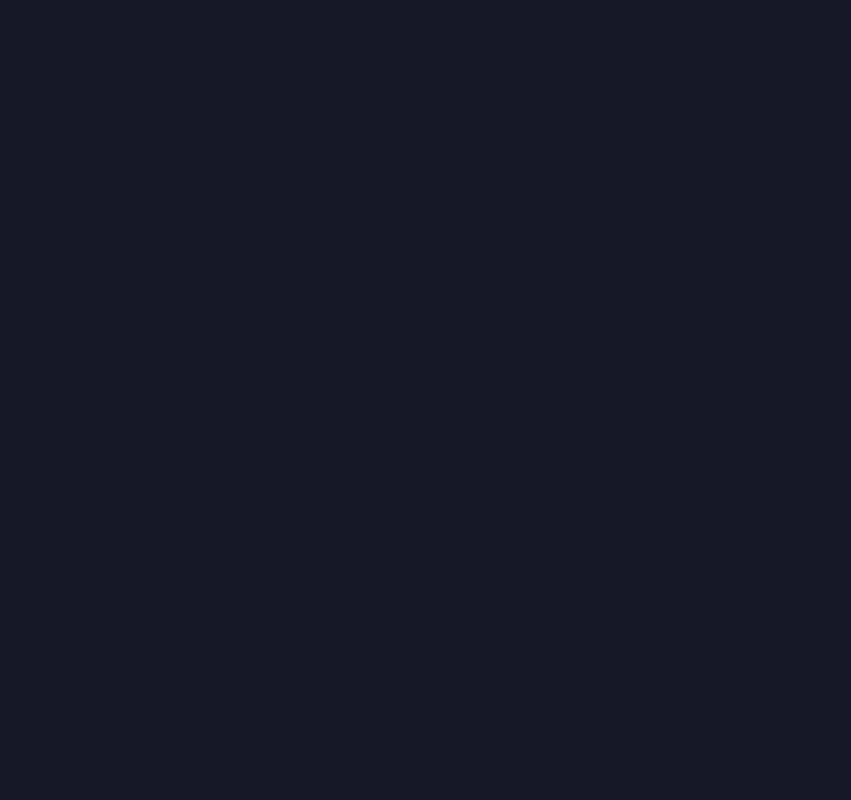
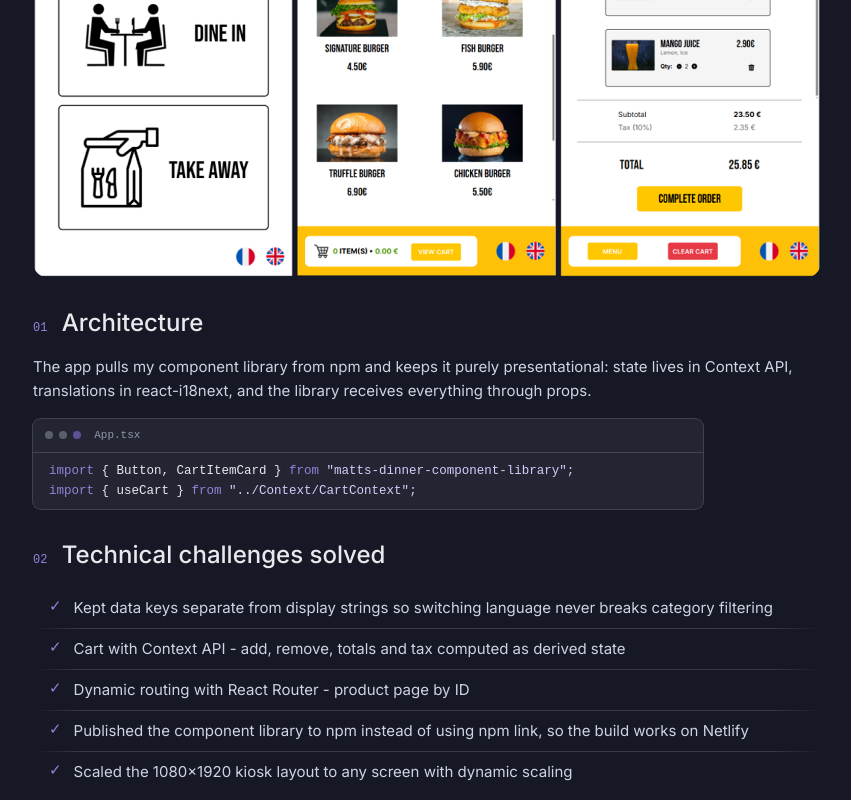
Before and after one commit to Kamat99302/portfolio-react, a React (Vite) app: page / in a window 1280 px wide. Shown: the part 517-1317 px from the top of the page, without its empty margins (213-1064 px from the left). Before the commit the page ends 800 px from the top, so only its background shows below. Built offline with nearby package versions, Linux system fonts and the light colour scheme.

Commit message:
continue build Matt's Diner case study page.  Architecture chapter
- full-width project screenshot

- SectionHeading: optional path and size variant for chapter headings

```diff
--- a/src/App.tsx
+++ b/src/App.tsx
@@ -1,5 +1,5 @@
 import MattsDiner from "./pages/MattsDiner"
-
+import Home from "./pages/Home"
 function App() {
   return (
     <>
--- a/src/components/SectionHeading.tsx
+++ b/src/components/SectionHeading.tsx
@@ -5,17 +5,22 @@ import { colors } from "../theme/theme"
 type SectionHeadingProps = {
     number: string
     title: string
-    path: string
+    path?: string
     description?: string
+    size: "small" | "large"
+
 }
 
-export default function SectionHeading({number, title, path, description}: SectionHeadingProps){
+export default function SectionHeading({number, title, path, description, size}: SectionHeadingProps){
     return(
         <Stack spacing={0.5}>
             <Stack direction="row" sx={{alignItems:'baseline'}} spacing={1.8} >
                 <Typography sx={{fontFamily: fontMono, color:'primary.main',fontWeight:500, fontSize:12}}>{number}</Typography>
-                <Typography variant="h2">{title}</Typography>
-                <Typography sx={{fontFamily: fontMono ,color:colors.neutral[600], fontSize:12}} >{path}</Typography>
+                <Typography variant={size === "large"? "h2" : "h3"}>{title}</Typography>
+                {path &&
+                    <Typography sx={{fontFamily: fontMono ,color:colors.neutral[600], fontSize:12}} >{path}</Typography>
+                }
+
             </Stack>
             {description &&
                     <Typography sx={{color:colors.neutral[500], fontSize:14}}>
--- a/src/pages/MattsDiner.tsx
+++ b/src/pages/MattsDiner.tsx
@@ -1,13 +1,19 @@
 import Navbar from "../components/Navbar"
 import { Stack, Typography, Container, Box, Button } from "@mui/material"
 import { fontMono, colors } from "../theme/theme"
+import mattsDiner from "../img/mattsdiner.png"
+import SectionHeading from "../components/SectionHeading"
+import EditorWindow from "../components/EditorWindow"
+import CodeBlock from "../components/CodeBlock"
+import { Kw, Mark } from "../components/codeHelpers"
+import ChallengesList from "../components/ChallengesList"
 
 export default function MattsDiner(){
     const buttonSx = { py: 0.05, px: 1.1, fontSize: 13 }
     return(
         <>
             <Navbar />
-            <Container maxWidth="lg">
+            <Container maxWidth="md" sx={{ px: {xs: 3 , md:7}}}>
             <Box sx={{mt:3, maxWidth:{xs: '100%', md:600}}}>
                 <Stack spacing={1.5} direction={"column"}>
                     <Typography sx={{fontFamily: fontMono ,color:colors.neutral[600], fontSize:13}} >~/projects/matts-diner</Typography>
@@ -15,12 +21,36 @@ export default function MattsDiner(){
                     <Typography sx={{fontSize:44}} variant="h1">Matt's Diner</Typography>
                     <Typography sx={{fontSize:16, color:colors.neutral[400]}}>A self-service ordering kiosk for a restaurant, built for a 1080×1920 touch screen.</Typography>
                     <Stack direction={"row"} spacing={1}>
-                    <Button href="https://matts-dinner.netlify.app/" color="primary" target="_blank" sx={{...buttonSx }} >Live demo</Button>
-                    <Button href="https://github.com/Kamat99302/matts-dinner" sx={{borderColor: 'divider', color:'text.primary', ...buttonSx}} target="_blank">View code</Button>
-                    <Button href="https://www.figma.com/design/ceIg17J56YuNfSHVxKf4do/INTERFACE-DE-COMMANDE-KIOSK?node-id=0-1&p=f" sx={{borderColor: 'divider', border:'none', color:'primary', ...buttonSx}} target="_blank">Figma design</Button>
+                        <Button href="https://matts-dinner.netlify.app/" color="primary" target="_blank" sx={{...buttonSx }} >Live demo</Button>
+                        <Button href="https://github.com/Kamat99302/matts-dinner" sx={{borderColor: 'divider', color:'text.primary', ...buttonSx}} target="_blank">View code</Button>
+                        <Button href="https://www.figma.com/design/ceIg17J56YuNfSHVxKf4do/INTERFACE-DE-COMMANDE-KIOSK?node-id=0-1&p=f" sx={{borderColor: 'divider', border:'none', color:'primary', ...buttonSx}} target="_blank">Figma design</Button>
                     </Stack>
                 </Stack>
             </Box>
+            <Box sx={{ mt:4,  borderRadius:2, width: '100%'}} component="img" src={mattsDiner} alt="matts dinner screenshot" />
+            <Stack sx={{mt:3}} spacing={2}>
+                <SectionHeading size="small" number="01" title="Architecture" />
+                <Typography sx={{fontSize:15, color:colors.neutral[300]}}>The app pulls my component library from npm and keeps it purely presentational: state lives in Context API, translations in react-i18next, and the library receives everything through props.</Typography>
+                <EditorWindow sx={{maxWidth:{xs: "100%", md:"85%" }}} title="App.tsx">
+                    <CodeBlock>
+                        <Mark>import</Mark> {`{ Button, CartItemCard }`} <Mark>from</Mark> <Kw>"matts-dinner-component-library"{`;`}</Kw>
+                        {"\n"}
+                        <Mark>import</Mark> {`{ useCart }`} <Mark>from</Mark> <Kw>"../Context/CartContext"{`;`}</Kw>
+                         </CodeBlock>
+                </EditorWindow>
+            </Stack>
+
+            <Stack spacing={1.2} sx={{mt:4}}>
+            <SectionHeading size="small" number="02" title="Technical challenges solved" />
+            <ChallengesList challenges={[
+                "Kept data keys separate from display strings so switching language never breaks category filtering",
+                "Cart with Context API - add, remove, totals and tax computed as derived state",
+                "Dynamic routing with React Router - product page by ID",
+                "Published the component library to npm instead of using npm link, so the build works on Netlify",
+                "Scaled the 1080×1920 kiosk layout to any screen with dynamic scaling"
+                ]} />
+            </Stack>
+
             </Container>
         </>
     )
--- a/src/sections/About.tsx
+++ b/src/sections/About.tsx
@@ -10,7 +10,7 @@ export default function About(){
     const typoSx = {fontSize:14, color:colors.neutral[300]}
     return(
         <Container maxWidth="lg">
-            <SectionHeading number="02" title="About" path="~/about"/>
+            <SectionHeading size="large" number="02" title="About" path="~/about"/>
             <Grid sx={{mt:3}} container spacing={3}>
                 <Grid size={{xs:12, md:3}}>
                     <EditorWindow title="matthieu.jpg" sx={{ maxWidth: { xs: 320, md: '100%' }, mx: 'auto' }}>
@@ -25,7 +25,7 @@ export default function About(){
                     <EditorWindow title="README.md">
                         <Stack spacing={1.5} sx={{p:1}}>
                             <Typography sx={typoSx}>After 15 months of humanitarian work across Asia (Singapore, Indonesia), I committed fully to web development. Scrimba's
-                                Frontend Developer Path, then a front-end role (apprenticeship) at <Link href="https://www.oris-connect.com/en/" target="_blank">ORIS </Link>while completing my Bachelor's in application development.
+                                Frontend Developer Path, then a front-end role at <Link href="https://www.oris-connect.com/en/" target="_blank">ORIS </Link>while completing my Bachelor's in application development.
                             </Typography>
                             <Typography sx={typoSx}>Working abroad taught me adaptability, perseverance and teamwork - in English, every day. I bring the same into every codebase.</Typography>
                         </Stack>
--- a/src/sections/Contact.tsx
+++ b/src/sections/Contact.tsx
@@ -7,7 +7,7 @@ export default function Contact(){
     const buttonSx = { py: 0.05, px: 1.1, fontSize: 13 }
     return(
         <Container maxWidth="lg">
-            <SectionHeading number="06" title="Contact" path="~/contact"/>
+            <SectionHeading size="large" number="06" title="Contact" path="~/contact"/>
             <EditorWindow  title="terminal" sx={{maxWidth:"640px", mt:2}}>
             <Mark>$</Mark> Got a project in mind? Let's talk.  EN or FR
             <Box
--- a/src/sections/Education.tsx
+++ b/src/sections/Education.tsx
@@ -5,7 +5,7 @@ import { Grid, Container } from "@mui/material"
 export default function Education(){
     return(
         <Container maxWidth="lg">
-            <SectionHeading number="05" title="Education" path="~/certs" />
+            <SectionHeading size="large" number="05" title="Education" path="~/certs" />
             <Grid sx={{mt:3}} container spacing={3}>
                 <Grid size={{xs:12, md:6}}>
                     <CertificationCard kicker="Scrimba · Dec 2025" certificationTitle="Frontend Developer Career Path" description="81.6 hours · 1,489 lessons. React, JavaScript, UI patterns, working with APIs." status="✓ Completed" chipVariant="accent"/>
--- a/src/sections/Experience.tsx
+++ b/src/sections/Experience.tsx
@@ -8,7 +8,7 @@ import { Grid, Container } from "@mui/material"
 export default function Experience(){
     return(
         <Container maxWidth="lg">
-            <SectionHeading number="04" title="Experience" path="~/experience" />
+            <SectionHeading size="large" number="04" title="Experience" path="~/experience" />
             <Grid sx={{mt:3}} container spacing={3}>
                 <Grid size={{xs:12, md:8}}>
                     <ExperienceCard
--- a/src/sections/Hero.tsx
+++ b/src/sections/Hero.tsx
@@ -13,7 +13,7 @@ export default function Hero(){
     const buttonSxXs = { py: 0.4, px: 1.1, fontSize: 13 }
     return(
         <Container maxWidth="lg">
-            <Grid sx={{mt:3}} container spacing={4}>
+            <Grid sx={{mt:5}} container spacing={4}>
                 <Grid size={{xs:12, md:7}}>
                     <Stack direction={"column"} spacing={2}>
                         <Typography sx={{color:"primary.main"}} variant="caption">Front-end developer · ORIS</Typography>
--- a/src/sections/Skills.tsx
+++ b/src/sections/Skills.tsx
@@ -7,7 +7,7 @@ export default function Skills(){
 
     return(
         <Container maxWidth="lg">
-            <SectionHeading number="03" title="Skills" path="~/skills"/>
+            <SectionHeading size="large" number="03" title="Skills" path="~/skills"/>
             <Grid sx={{mt:3}} container spacing={5}>
                 <Grid size={gridSx}>
                     <SkillGroup
--- a/src/sections/Work.tsx
+++ b/src/sections/Work.tsx
@@ -7,7 +7,7 @@ import componentLibrary from "../img/storyB.gif"
 export default function Work(){
     return(
         <Container maxWidth="lg">
-            <SectionHeading number="01" title="Work" path="~/work" description="Personal projects - designed, built and shipped end to end." />
+            <SectionHeading size="large" number="01" title="Work" path="~/work" description="Personal projects - designed, built and shipped end to end." />
                     <Stack direction={"column"} sx={{ mt: 3 }} spacing={2}>
                         <ProjectCard
                             kicker="2026 · React app"
```
Also changed, not shown: src/img/mattsdiner.png.
